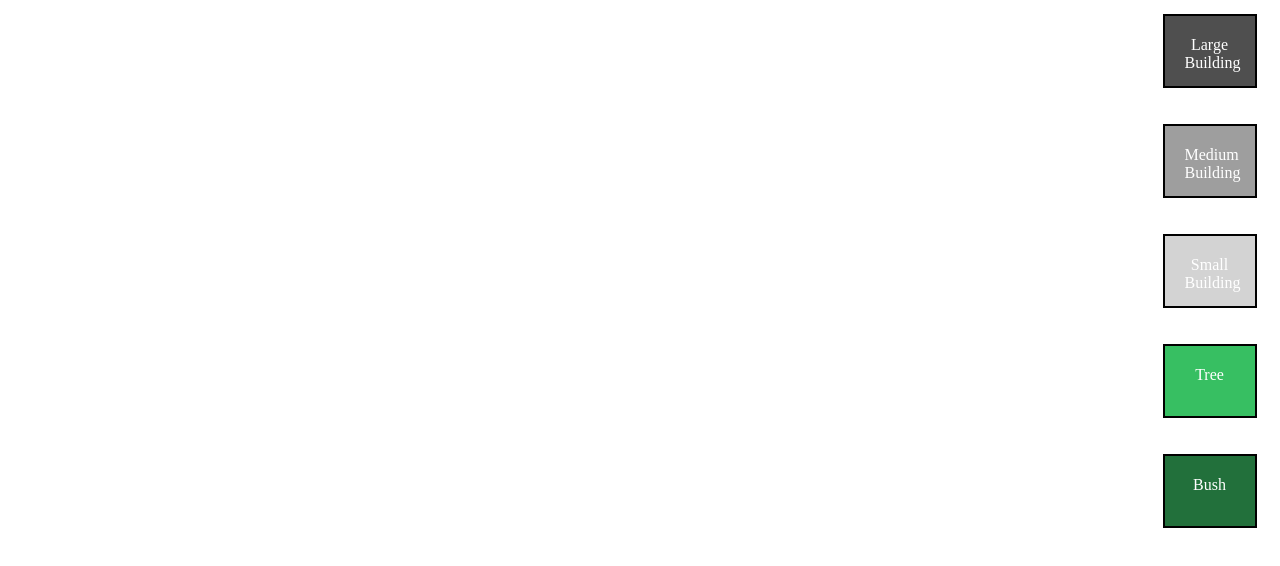
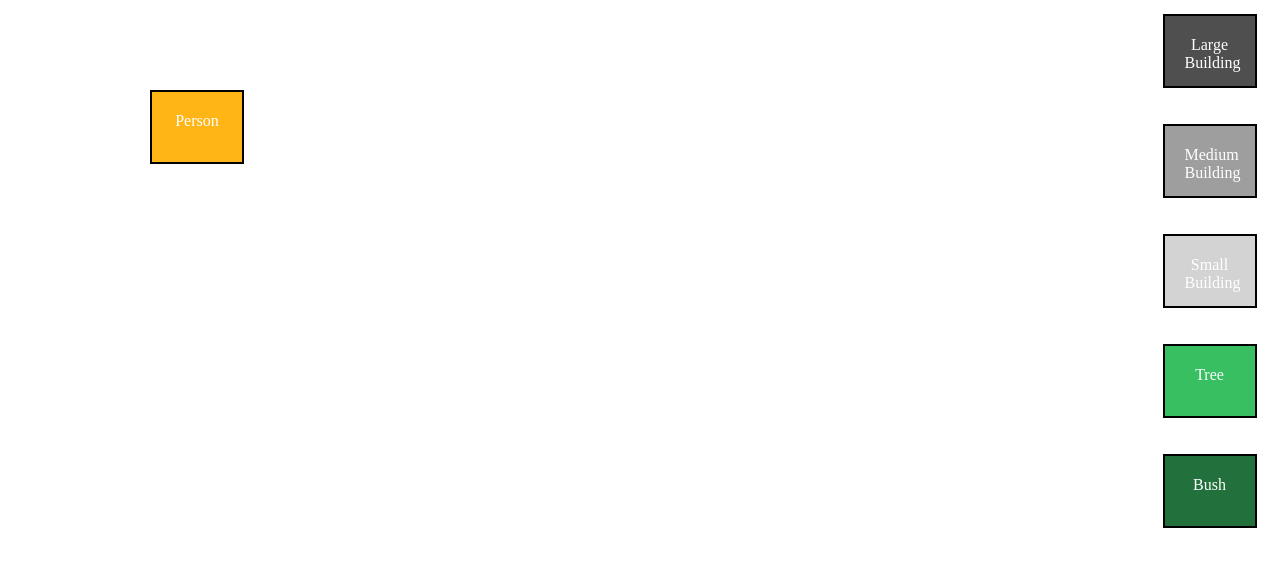
Before and after one commit to uacs337spring2019/final-project-hsin-yu-and-jessica, a website: page builder/builder.html in a window 1280 px wide. Shown: the part 110-676 px from the top of the page. Drawn offline with Linux system fonts and the light colour scheme.

Commit message:
added person

```diff
--- a/builder/builder.css
+++ b/builder/builder.css
@@ -31,7 +31,7 @@ body {
   height: 550px;
 }
 
-#ogLB, #ogMB, #ogSB, #ogTree, #ogBush {
+#ogLB, #ogMB, #ogSB, #ogTree, #ogBush{
   position: relative;
   z-index: 100;
 }
@@ -45,6 +45,14 @@ body {
   text-align: center;
   vertical-align: middle;
   color: white;
+}
+
+#person {
+  position: absolute;
+  z-index: 50;
+  left: 150px;
+  top: 200px;
+  background-color: #ffb516;
 }
 
 .large {
--- a/builder/builder.html
+++ b/builder/builder.html
@@ -28,6 +28,7 @@ wherever it pleases them in the environment.
         <p id="ogSB" class="small object">Small Building</p>
         <p id="ogTree" class="tree object">Tree</p>
         <p id="ogBush" class="bush object">Bush</p>
+        <p id="person" class="object">Person</p>
       </div>
     </div>
   </body>
```
